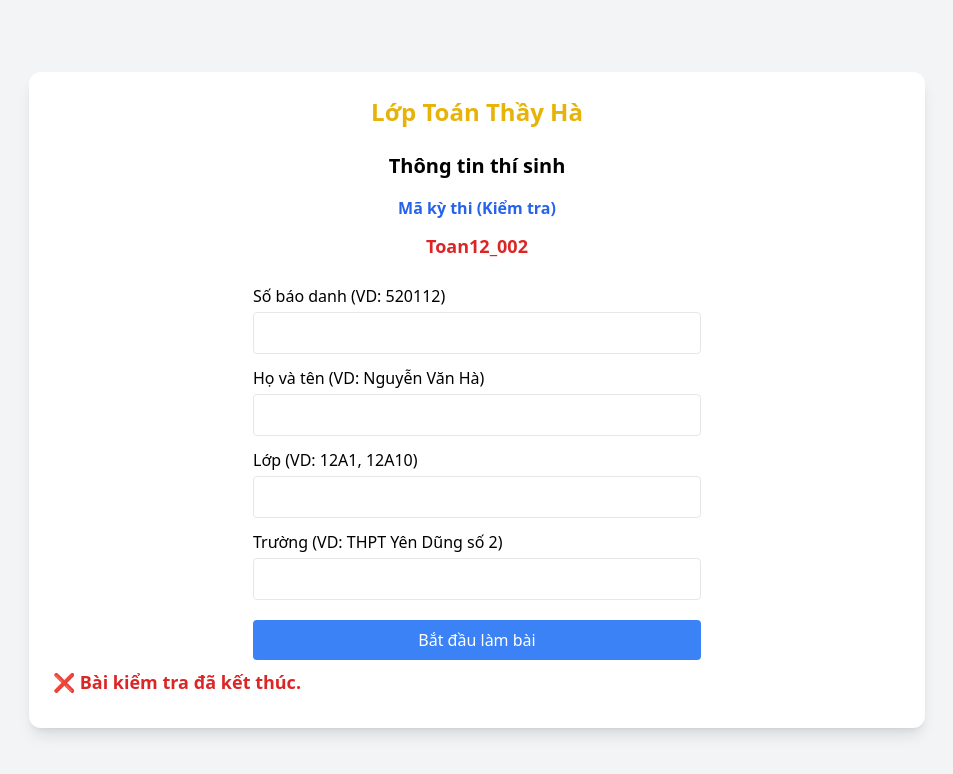
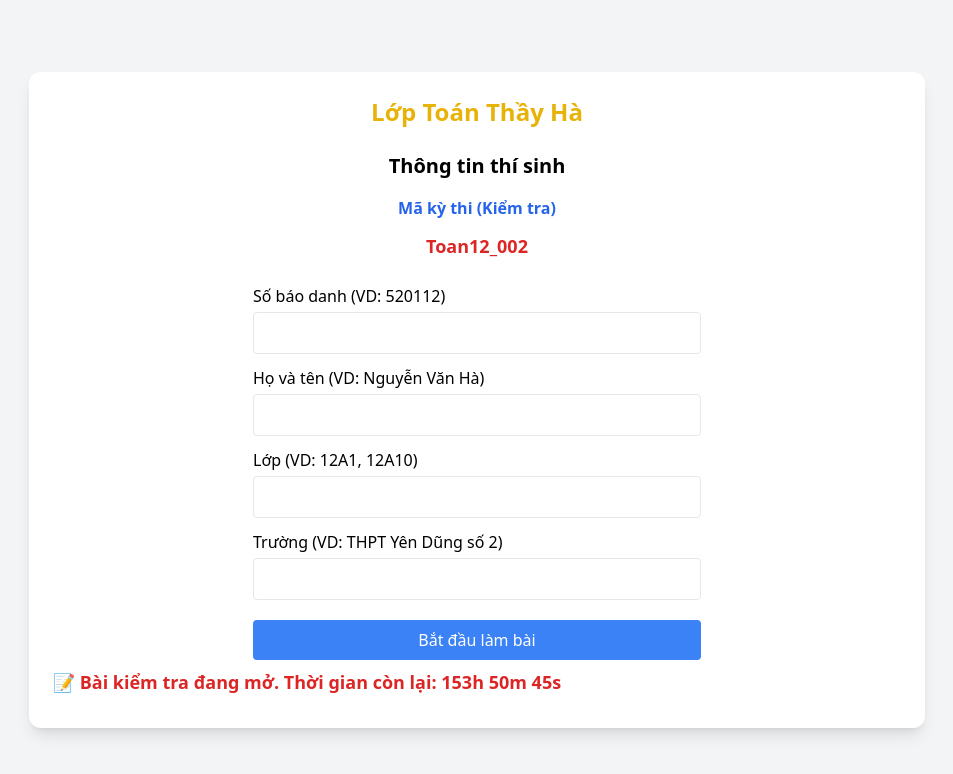
Before and after one commit to NVH2020/Toan12_002_ThayHa, a plain HTML site: page index.html in a window 1280 px wide. Shown: the whole page, without its empty margins (163-1116 px from the left). Drawn offline with nearby package versions, Linux system fonts and the light colour scheme.

Commit message:
Update index.html

```diff
--- a/index.html
+++ b/index.html
@@ -162,7 +162,7 @@
         // Định dạng: NĂM-THÁNG-NGÀY T Giờ:Phút:Giây (VD: 23:00:00 là 11 giờ tối)
         // Để trống ("") hoặc null nếu không muốn khóa bài thi.
 	const START_TIME = "2025-10-03T20:00:00"; // Giờ mở đề
-        const DEADLINE = "2025-10-03T22:20:00";   // Giờ đóng đề
+        const DEADLINE = "2025-10-12T22:20:00";   // Giờ đóng đề
 
 
 // Tạo đồng hồ đếm ngược
```
